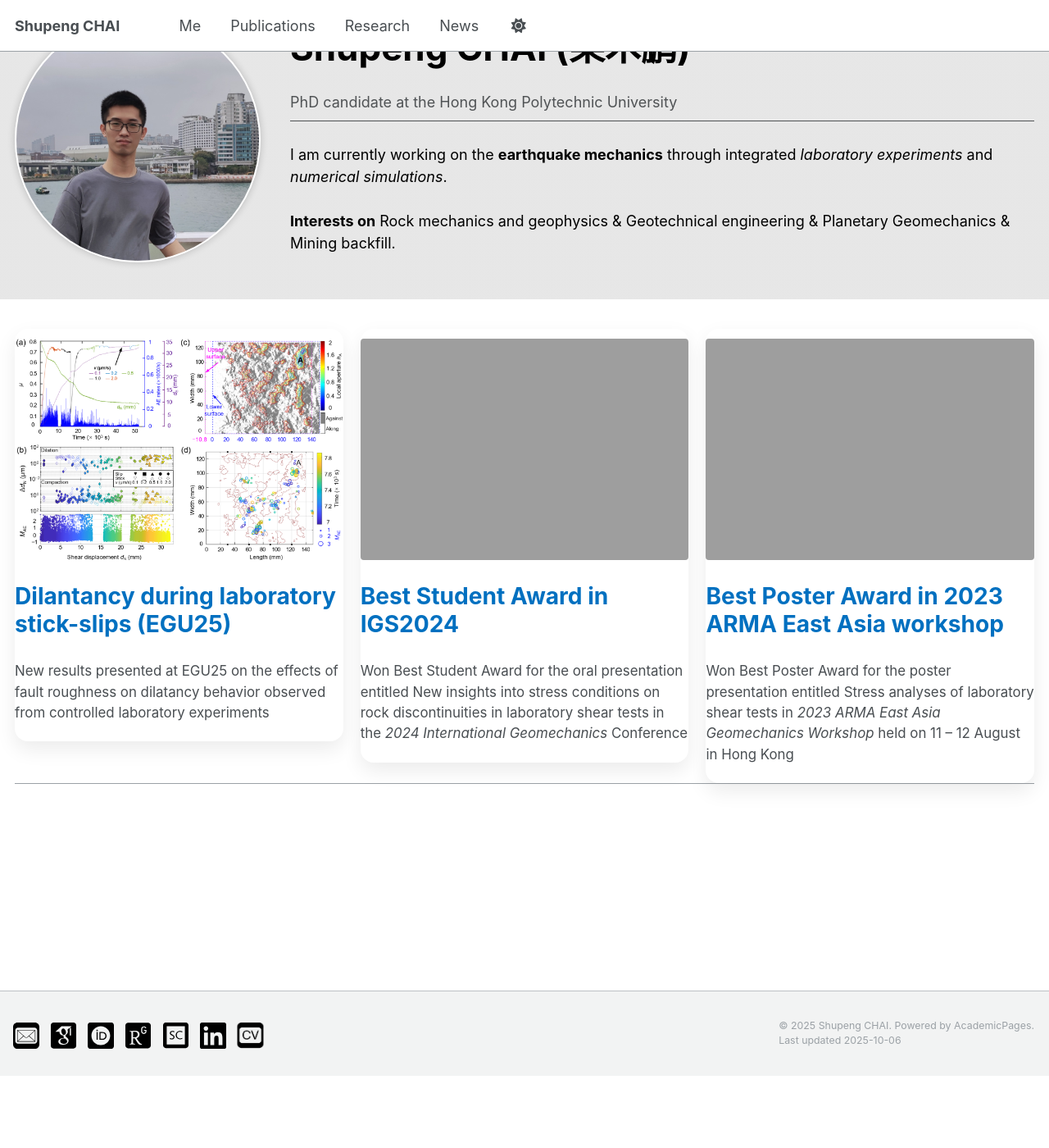
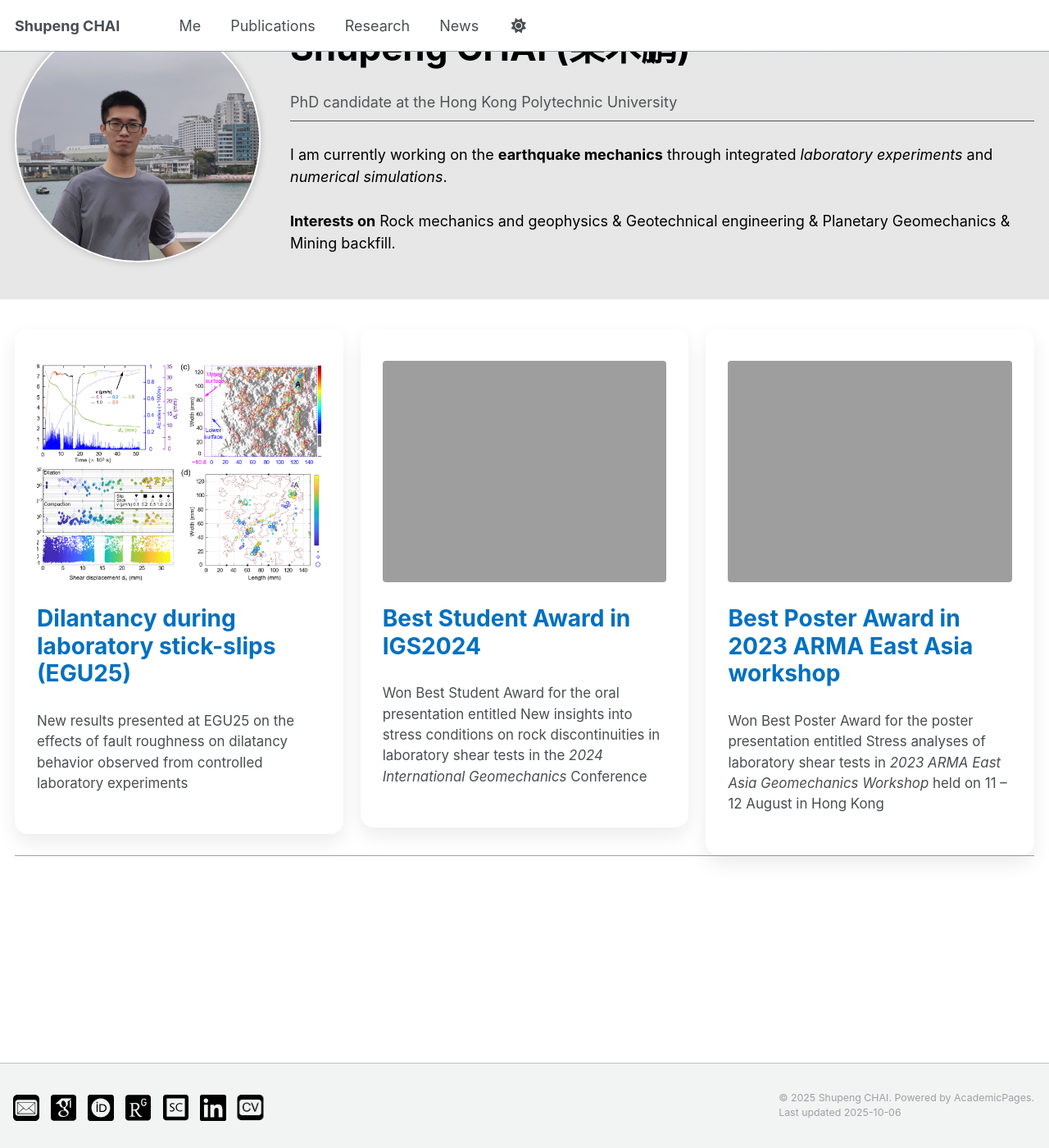
Before and after one commit to spchai/spchai.github.io, a Jekyll site: the page built from _pages/about.md, in a window 1280 px wide and 1400 px high, scrolled down 89 px. Shown: the whole window at 82% size. Built offline with Jekyll 4.4.1, drawn with Linux system fonts in a browser that asks for light colours; before the commit the page ends 1401 px from its top, so only the background shows below that.

Commit message:
Update _archive.scss

```diff
--- a/_sass/layout/_archive.scss
+++ b/_sass/layout/_archive.scss
@@ -42,6 +42,7 @@
 
 .archive__item {
   display: flex;
+  padding: 1.5rem;
   flex-direction: column;
   border-radius: 16px;
   box-shadow: 0 10px 25px rgba(0, 0, 0, 0.08);
```
